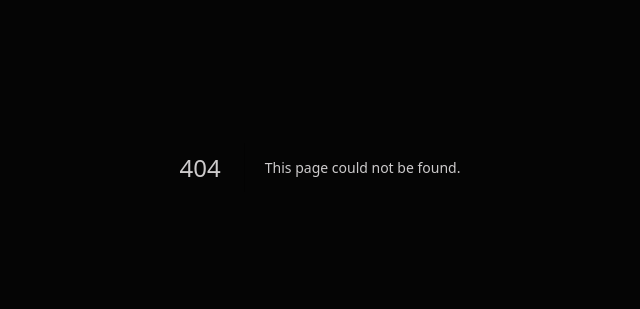
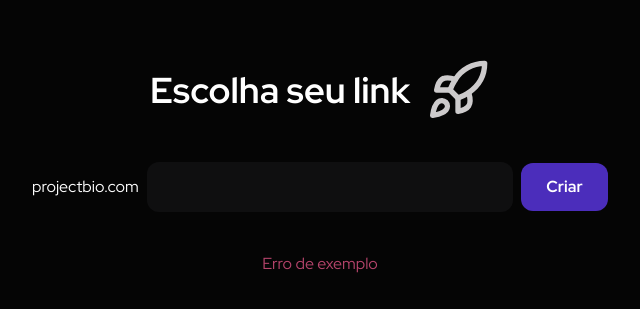
Before and after one commit to gabrielNunesKlein/project-in-bio, a Next.js app: page /criar in a window 1280 px wide. Before the commit this address had no page. Shown: the part 233-542 px from the top of the page, without its empty margins (320-960 px from the left). Built offline with nearby package versions, Linux system fonts and the light colour scheme.

Commit message:
Feat: page create link

```diff
--- /dev/null
+++ b/app/(pages)/criar/page.tsx
@@ -0,0 +1,29 @@
+import Header from '@/app/components/leadingPage/header'
+import Button from '@/app/components/ui/button'
+import TextInput from '@/app/components/ui/text-input'
+import { Rocket } from 'lucide-react'
+import React from 'react'
+
+export default function CriarPagina() {
+  return (
+    <div>
+        <Header />
+        <div className='h-screen flex flex-col gap-10 items-center justify-center max-w-xl mx-auto'>
+            <div className='flex items-center gap-4'>
+                <h1 className='text-4xl font-bold text-white'>Escolha seu link</h1>
+                <Rocket className='size-16' />
+            </div>
+            <form action="" className='w-full flex items-center gap-2'>
+                <span className='text-white'>projectbio.com</span>
+                <TextInput />
+                <Button className='w-[126px]'>
+                    Criar
+                </Button>
+            </form>
+            <div>
+                <span className='text-accent-pink'>Erro de exemplo</span>
+            </div>
+        </div>
+    </div>
+  )
+}
--- /dev/null
+++ b/app/(pages)/page.tsx
@@ -0,0 +1,17 @@
+import FAQ from "../components/leadingPage/faq";
+import Header from "../components/leadingPage/header";
+import Hero from "../components/leadingPage/hero";
+import Pricing from "../components/leadingPage/pricing";
+import VideoExplanation from "../components/leadingPage/video-explanation";
+
+export default function Home() {
+  return (
+    <div className="max-w-7xl mx-auto">
+      <Header />
+      <Hero />
+      <VideoExplanation />
+      <Pricing />
+      <FAQ />
+    </div>
+  );
+}
--- a/app/page.tsx
+++ /dev/null
@@ -1,17 +0,0 @@
-import FAQ from "./components/leadingPage/faq";
-import Header from "./components/leadingPage/header";
-import Hero from "./components/leadingPage/hero";
-import Pricing from "./components/leadingPage/pricing";
-import VideoExplanation from "./components/leadingPage/video-explanation";
-
-export default function Home() {
-  return (
-    <div className="max-w-7xl mx-auto">
-      <Header />
-      <Hero />
-      <VideoExplanation />
-      <Pricing />
-      <FAQ />
-    </div>
-  );
-}
```
Also changed, not shown: app/(pages)/globals.css (renamed from app/globals.css), app/(pages)/layout.tsx (renamed from app/layout.tsx).
